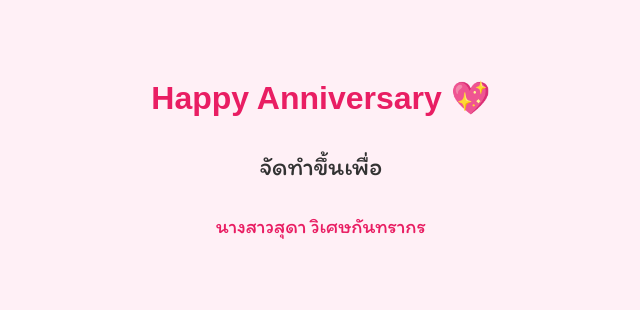
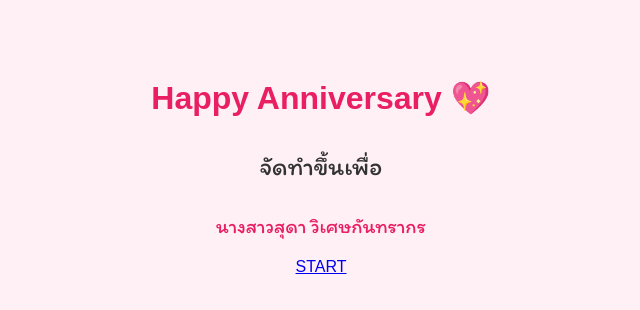
Before and after one commit to RealPocky/anniversary-surprise, a plain HTML site: page index.html in a window 1280 px wide. Shown: the full height of the page, 319-959 px from the left. Drawn offline with Linux system fonts and the light colour scheme.

Commit message:
Update index.html

```diff
--- a/index.html
+++ b/index.html
@@ -14,6 +14,7 @@
         <h1 class="prompt-bold">Happy Anniversary 💖</h1>
         <h4 class="itim-regular" style="font-size: 25px;">จัดทำขึ้นเพื่อ</h4>
         <p class="itim-regular" style="font-size: 20px;">นางสาวสุดา วิเศษกันทรากร</p>
+        <a href="login.html" class="start-button">START</a>
       <script src="script/script.js"></script>
 </body>
 </html>
```
